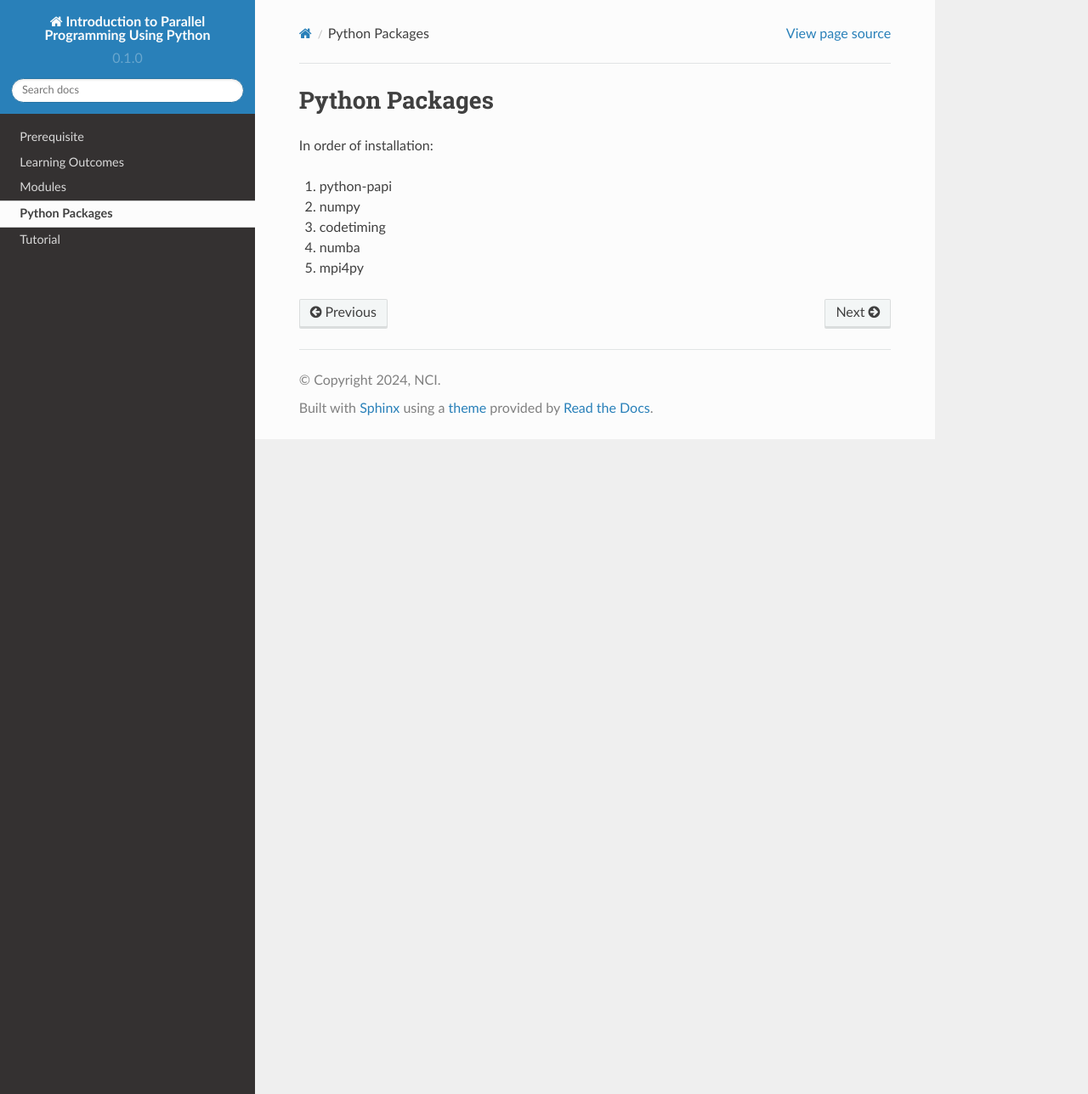
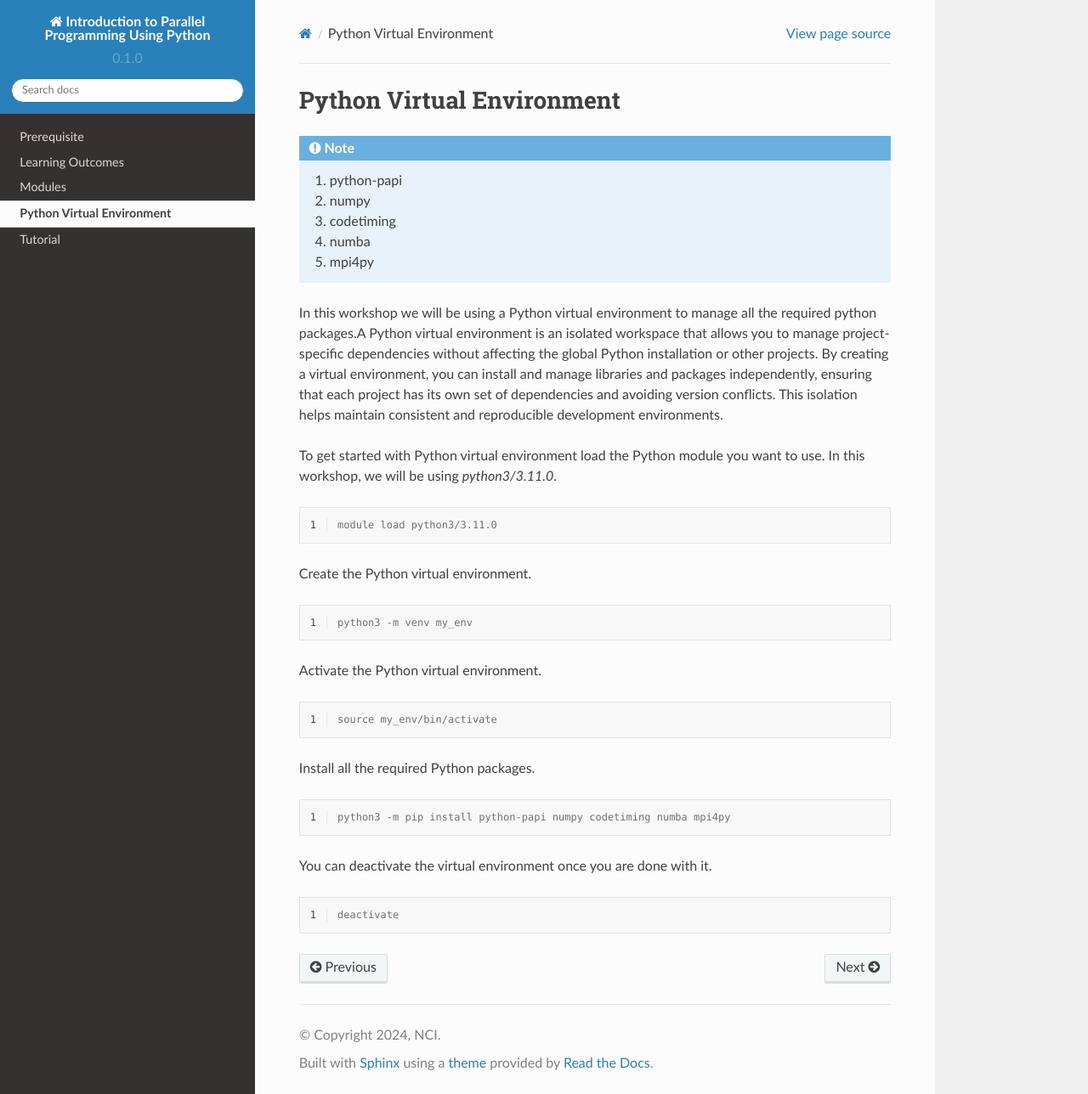
Before and after one commit to NCI900-Training-Organisation/intro-to-parallel-programming, a Sphinx documentation site: the page built from docs/source/packages.rst, in a window 1280 px wide and 1288 px high. Shown: the whole window at 85% size. Built offline with Sphinx 7.4.7 and the Read the Docs theme 2.0.0, drawn with Linux system fonts in a browser that asks for light colours.

Commit message:
packages updated

```diff
--- a/docs/source/packages.rst
+++ b/docs/source/packages.rst
@@ -1,10 +1,49 @@
-Python Packages
-===============
+Python Virtual Environment
+==========================
 
-In order of installation:
+.. note::
+    1.  python-papi
+    2.  numpy
+    3.  codetiming
+    4.  numba
+    5.  mpi4py
 
-1.  python-papi
-2.  numpy
-3.  codetiming
-4.  numba
-5.  mpi4py
+In this workshop we will be using a Python virtual environment to manage all the required python packages.A Python virtual environment is an isolated
+workspace that allows you to manage project-specific dependencies without affecting the global Python installation or other projects. By creating a
+virtual environment, you can install and manage libraries and packages independently, ensuring that each project has its own set of dependencies and
+avoiding version conflicts. This isolation helps maintain consistent and reproducible development environments.
+
+To get started with Python virtual environment load the Python module you want to use. In this workshop, we will be using *python3/3.11.0*.
+
+.. code-block:: console
+    :linenos:
+
+    module load python3/3.11.0
+
+Create the Python virtual environment.
+
+.. code-block:: console
+    :linenos:
+
+    python3 -m venv my_env
+
+Activate the Python virtual environment.
+
+.. code-block:: console
+    :linenos:
+
+    source my_env/bin/activate
+
+Install all the required Python packages.
+
+.. code-block:: console
+    :linenos:
+
+    python3 -m pip install python-papi numpy codetiming numba mpi4py
+
+You can deactivate the virtual environment once you are done with it.
+
+.. code-block:: console
+    :linenos:
+
+    deactivate
```
